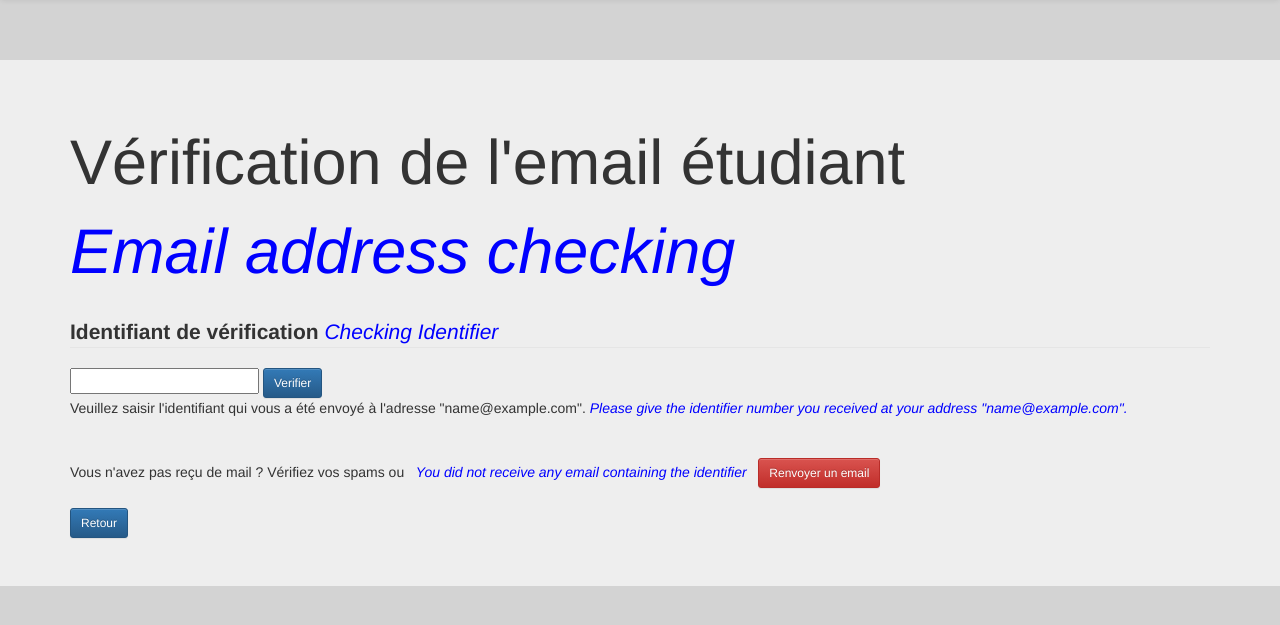
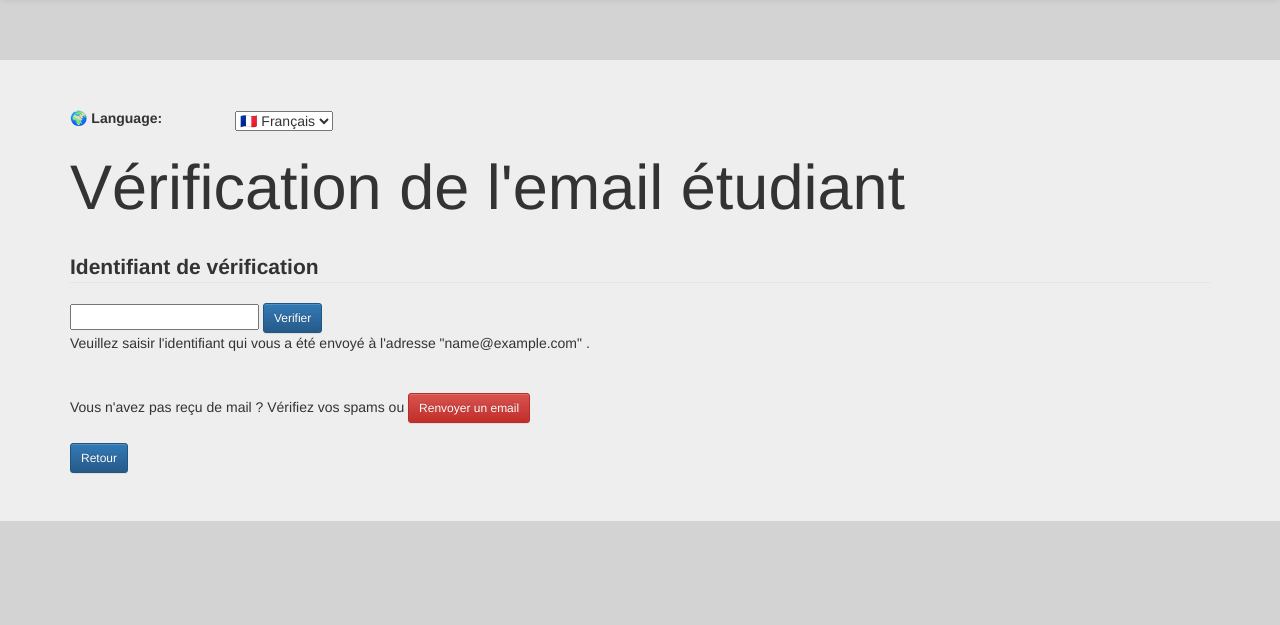
Before and after one commit to TiantianTitan/projet_gpstl, a PHP site: page /saisie_identifiant.php in a window 1280 px wide. Shown: the part 52-677 px from the top of the page. Run offline with PHP 8.4, Linux system fonts and the light colour scheme; the visitor is signed in with stand-in values (Sample User, id 1).

Commit message:
add lang

```diff
--- /dev/null
+++ b/Site_web_voeux/js/saisie_identifiant.js
@@ -0,0 +1,48 @@
+const translations = {
+  fr: {
+    verif: "Vérification de l'email étudiant",
+    check_id: "Identifiant de vérification",
+    saisir: "Veuillez saisir l'identifiant qui vous a été envoyé à l'adresse ",
+    mail: "Vous n'avez pas reçu de mail ? Vérifiez vos spams ou ",
+    bouton: "Verifier",
+    renvoyer: "Renvoyer un email",
+    retour: "Retour"
+  },
+  en: {
+    verif: "Email address checking",
+    check_id: "Checking Identifier",
+    saisir: "Please give the identifier number you received at your address ",
+    mail: "You did not receive any email containing the identifier? Check your spam folder or ",
+    bouton: "Verify",
+    renvoyer: "Resend a mail",
+    retour: "Back"
+  },
+};
+// Change la langue et met à jour les textes
+function changeLanguage() {
+  const selectedLanguage = document.getElementById("language").value;
+
+  // Parcours les éléments traduisibles
+  document.querySelectorAll("[data-translate-key]").forEach((element) => {
+    const key = element.getAttribute("data-translate-key");
+    const translation = translations[selectedLanguage][key];
+
+    if (translation) {
+      // Si c'est un bouton ou un champ avec une propriété `value`
+      if (element.tagName === "INPUT" && (element.type === "submit" || element.type === "button")) {
+        element.value = translation; // Met à jour la propriété `value`
+      } else {
+        element.textContent = translation; // Sinon, met à jour le contenu textuel
+      }
+    }
+
+    // Applique une classe pour styliser le texte
+    element.classList.remove("fr", "en");
+    element.classList.add(selectedLanguage);
+  });
+}
+
+// Initialisation par défaut (Français)
+window.onload = () => {
+  changeLanguage();
+};
--- a/Site_web_voeux/saisie_identifiant.php
+++ b/Site_web_voeux/saisie_identifiant.php
@@ -4,11 +4,11 @@
 session_start();   //recuperation de la session
 ?>
 
-<!DOCTYPE html PUBLIC "-//W3C//DTD XHTML 1.0 Strict//EN"
-    "http://www.w3.org/TR/xhtml1/DTD/xhtml1-strict.dtd">
+<!DOCTYPE html PUBLIC "-//W3C//DTD XHTML 1.0 Strict//EN" "http://www.w3.org/TR/xhtml1/DTD/xhtml1-strict.dtd">
 <html xmlns="http://www.w3.org/1999/xhtml" xml:lang="fr">
+
 <head>
-        <meta charset="UTF-8"/>
+    <meta charset="UTF-8" />
     <meta name="description" content="Inscriptions des etudiants au master informatique de Sorbonne Universit&eacute;">
     <meta name="keywords" content="EDT,SU,MASTER,INFO,CHOIX,UE">
     <meta name="author" content="">
@@ -29,13 +29,14 @@ session_start();   //recuperation de la session
     <!-- ------------------------------------------------------ -->
 
     <script type="text/javascript" src="js/utils.js"></script>
-            <script type ="text/javascript">
+    <script type="text/javascript" src="js/saisie_identifiant.js"></script>
+    <script type="text/javascript">
         function verifyId(formulaire) {
             var id_client = formulaire.idetu.value.trim();
-                    var id_server = <?php echo(json_encode($_SESSION['ident'])); ?>;
-                    var redouble =<?php echo(json_encode($_SESSION['redouble'])); ?>;
+            var id_server = <?php echo (json_encode($_SESSION['ident'])); ?>;
+            var redouble = <?php echo (json_encode($_SESSION['redouble'])); ?>;
             //alert("id2=" + id_server); //Debug
-                    if (id_client == id_server || id_client == 'token_difficile_a_deviner') {       // ajout moyen de passer outre la vérif  (Antoine)
+            if (id_client == id_server || id_client == 'token_difficile_a_deviner') { // ajout moyen de passer outre la vérif  (Antoine)
                 if (redouble == 'true')
                     window.location.href = "saisie_ues_valides.php";
                 else
@@ -48,16 +49,16 @@ session_start();   //recuperation de la session
 
     <script type="text/javascript">
         function rollback() { //fonction de retour arriere en dur (l'url de retour est fixe et statique)
-                    var num = <?php echo(json_encode($_SESSION['num'])); ?>;
-                    var nom = <?php echo(json_encode($_SESSION['nom'])); ?>;
-                    var spe = <?php echo(json_encode($_SESSION['spe'])); ?>;
-                    var mail= <?php echo(json_encode($_SESSION['mail'])); ?>;
-                    var prenom = <?php echo(json_encode($_SESSION['prenom'])); ?>;
-                    var magister = <?php echo(json_encode($_SESSION['magister'])); ?>;
-                    var redouble = <?php echo(json_encode($_SESSION['redouble'])); ?>;
+            var num = <?php echo (json_encode($_SESSION['num'])); ?>;
+            var nom = <?php echo (json_encode($_SESSION['nom'])); ?>;
+            var spe = <?php echo (json_encode($_SESSION['spe'])); ?>;
+            var mail = <?php echo (json_encode($_SESSION['mail'])); ?>;
+            var prenom = <?php echo (json_encode($_SESSION['prenom'])); ?>;
+            var magister = <?php echo (json_encode($_SESSION['magister'])); ?>;
+            var redouble = <?php echo (json_encode($_SESSION['redouble'])); ?>;
 
-                    window.location.href = "index.php?num="+num+"&nom="+nom+"&spe="+spe+
-                            "&mail="+mail+"&prenom="+prenom+"&magister="+magister+"&redouble="+redouble;
+            window.location.href = "index.php?num=" + num + "&nom=" + nom + "&spe=" + spe +
+                "&mail=" + mail + "&prenom=" + prenom + "&magister=" + magister + "&redouble=" + redouble;
         }
     </script>
 
@@ -69,47 +70,54 @@ session_start();   //recuperation de la session
 
     <!-- Latest compiled and minified JavaScript -->
     <script src="https://maxcdn.bootstrapcdn.com/bootstrap/3.3.4/js/bootstrap.min.js"></script>
+
 </head>
 
 <!-- note perso : ptetr rajouter des id et class aux fieldset pour affich en dispo block les msg_err -->
+
 <body style="background-color:lightgrey;">
     <?php include("navbar_2.php"); ?>
-       <br/><br/>
+    <br /><br />
 
 
     <div class="jumbotron">
         <div class="container">
+            <div id="language-selector" style="display: flex; align-items: center; gap: 5px;">
+                <label for="language" style="margin-right: 10px;">🌍 Language:</label>
+                <select id="language" onchange="changeLanguage()">
+                    <option value="fr" selected>🇫🇷 Français</option>
+                    <option value="en">🇬🇧 English</option>
+                </select>
+            </div>
             <div id="div_formVid">
                 <!--formVid : formulaire Verification identifiant-->
                 <form id="formVid" name="formVid" method="get" onsubmit="javascript:verifyId(this)" action="javascript:(function(){return;})()">
-                <h1>V&eacute;rification de l'email &eacute;tudiant</h1>
-                <h1><i><span style="color:#0000FF">Email address checking</span></i></h1>
-                <br/>
+                    <h1 data-translate-key="verif">V&eacute;rification de l'email &eacute;tudiant</h1>
+                    <br />
                     <fieldset>
-                    <legend><b>Identifiant de v&eacute;rification</b> <i><span style="color:#0000FF">Checking Identifier</span></i></legend>
-                    <input class="field" id="idetu" type="text" name="idetu"/>
+                        <legend><b data-translate-key="check_id">Identifiant de v&eacute;rification</b> </legend>
+                        <input class="field" id="idetu" type="text" name="idetu" />
                         <span id="span_verify_mail_button">
-                        <input class="btn btn-sm btn-primary" id="bmail" type="submit" name="submit" value="Verifier"/>
+                            <input class="btn btn-sm btn-primary" id="bmail" type="submit" name="submit" data-translate-key="bouton" value="Verifier" >
                         </span>
                         <div class="con_error" id="con_error_id"></div>
-                    <span class="note" id="noteVid">Veuillez saisir l'identifiant qui vous a &eacute;t&eacute; envoy&eacute; &agrave; l'adresse <?php echo(json_encode($_SESSION['mail'])); ?>.</span>
-                    <span class="note" id="noteVid"><i><span style="color:#0000FF">Please give the identifier number you received at your address <?php echo(json_encode($_SESSION['mail'])); ?>.</span></i></span>
+                        <span class="note" id="noteVid"> <span data-translate-key="saisir"></span> <span> <?php echo (json_encode($_SESSION['mail'])); ?> </span></span>.
                     </fieldset>
                 </form>
             </div>
-          <br/><br/>
+            <br /><br />
             <div id="div_resend_mail_button">
-            <span class="note" id="noteRemail">Vous n'avez pas re&ccedil;u de mail ? V&eacute;rifiez vos spams ou &nbsp;</span>
-            <span class="note" id="noteRemail"><i><span style="color:#0000FF">You did not receive any email containing the identifier &nbsp;</span></i></span>
-            <button class="btn btn-sm btn-danger" id="bremail" onclick="javascript:redirect('send_id.php')">Renvoyer un email</button>
+                <span class="note" id="noteRemail" data-translate-key="mail">Vous n'avez pas re&ccedil;u de mail ? V&eacute;rifiez vos spams ou &nbsp;</span>
+                <button class="btn btn-sm btn-danger" id="bremail" onclick="javascript:redirect('send_id.php')" data-translate-key="renvoyer">Renvoyer un email</button>
             </div>
-          <br/>
+            <br />
             <div class="rollback" id="back_index">
-            <button class="btn btn-sm btn-primary" id="bbackindex" onclick="javascript:rollback()">Retour</button>
+                <button class="btn btn-sm btn-primary" id="bbackindex" onclick="javascript:rollback()" data-translate-key="retour">Retour</button>
             </div>
 
 
         </div>
     </div>
 </body>
+
 </html>
```
Lines whose indentation alone changed are shown as unchanged.
